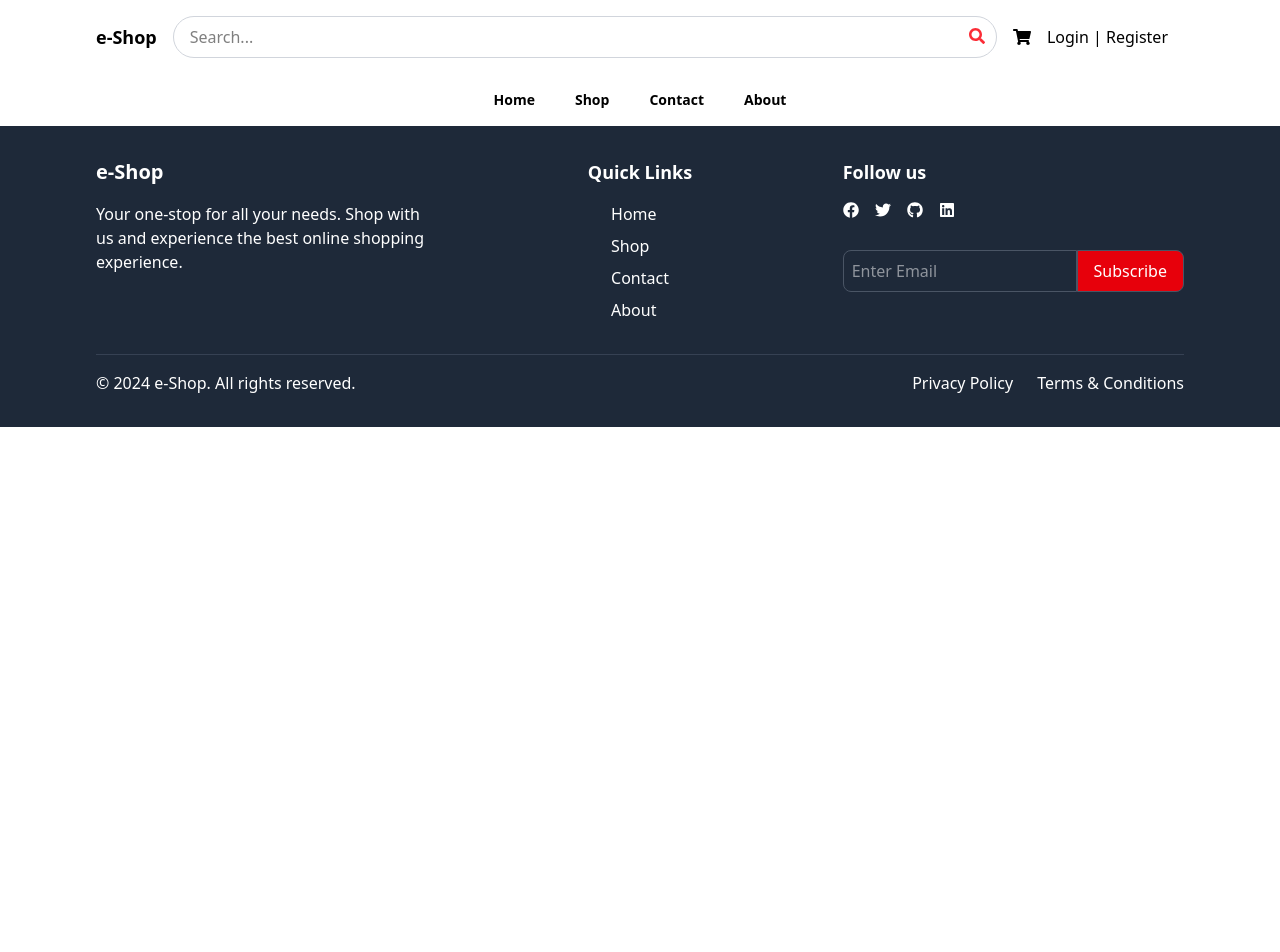
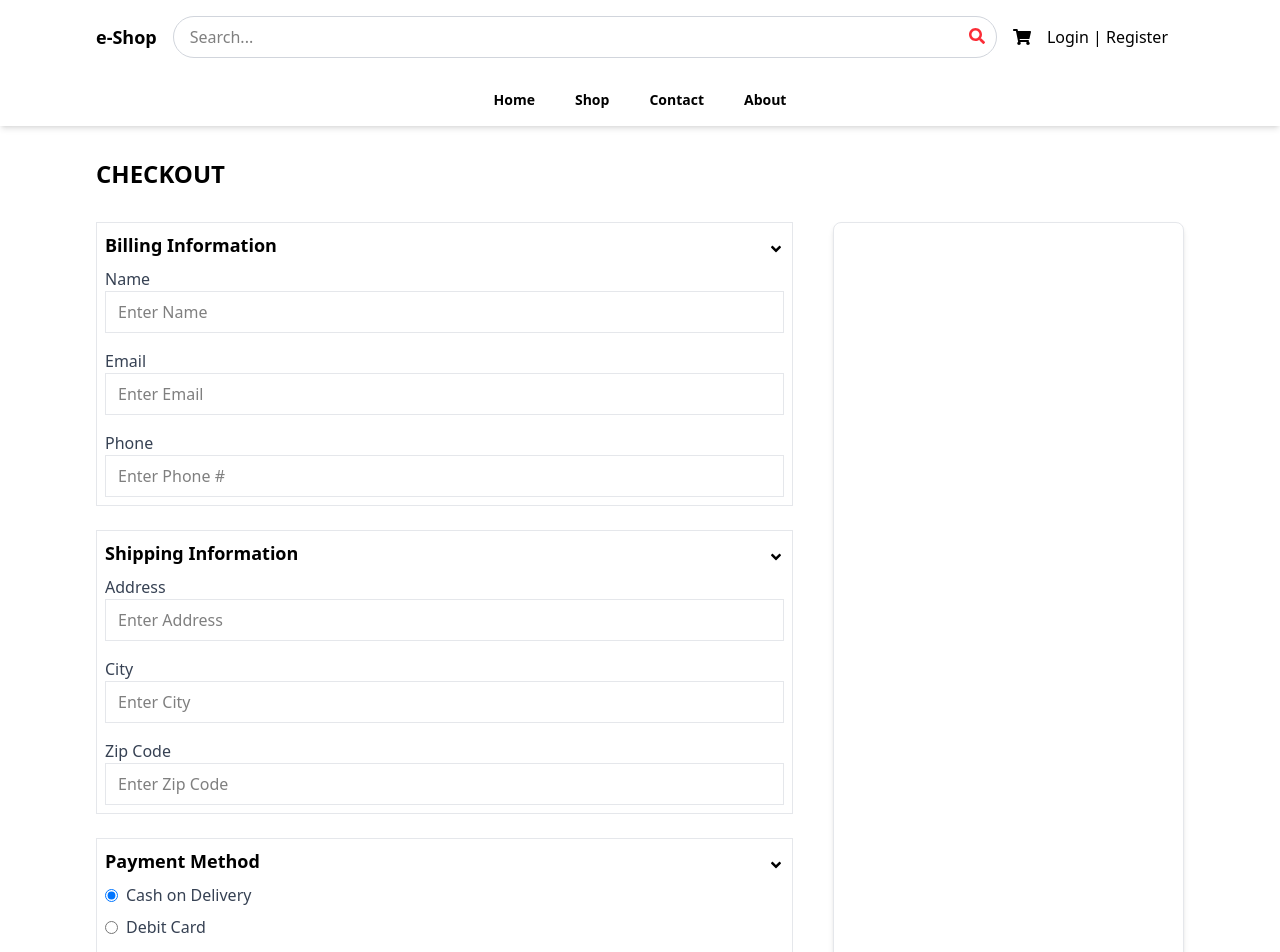
Before and after one commit to huss-huss/React_Ecommerce, a React (Vite) app: page /checkout in a window 1280 px wide. Shown: the top 952 px of the page. Before the commit the page ends 800 px from the top, so only its background shows below. Built offline with nearby package versions, Linux system fonts and the light colour scheme; the HTML template or start-up script is replaced by a standard one.

Commit message:
Add Checkout page and integrate navigation from Cart

```diff
--- a/src/App.jsx
+++ b/src/App.jsx
@@ -4,6 +4,7 @@
 import Home from "./pages/Home";
 import Shop from "./pages/Shop";
 import Cart from "./pages/Cart";
+import Checkout from "./pages/Checkout";
 
 const App = () => {
   return (
@@ -13,6 +14,7 @@
         <Route path="/" element={<Home />} />
         <Route path="/shop" element={<Shop />} />
         <Route path="/cart" element={<Cart />} />
+        <Route path="/checkout" element={<Checkout />} />
       </Routes>
       <Footer />
     </BrowserRouter>
--- a/src/pages/Cart.jsx
+++ b/src/pages/Cart.jsx
@@ -9,12 +9,14 @@
   increaseQuantity,
   removeFromCart,
 } from "../redux/cartSlice";
+import { useNavigate } from "react-router-dom";
 
 const Cart = () => {
   const cart = useSelector((state) => state.cart);
   const dispatch = useDispatch();
   const [address, setAddress] = useState("main street, 123");
   const [isModalOpen, setIsModalOpen] = useState(false);
+  const navigate = useNavigate();
   return (
     <div className="container mx-auto py-8 min-h-96 px-4 md:px-16 lg:px-24">
       {cart.products.length > 0 ? (
@@ -104,7 +106,10 @@
                 <span>${cart.totalPrice.toFixed(2)}</span>
               </div>
 
-              <button className="w-full bg-red-600 text-white py-2 hover:bg-red-800">
+              <button
+                className="w-full bg-red-600 text-white py-2 hover:bg-red-800"
+                onClick={() => navigate("/checkout")}
+              >
                 Proceed to Checkout
               </button>
             </div>
--- /dev/null
+++ b/src/pages/Checkout.jsx
@@ -0,0 +1,206 @@
+import React, { useState } from "react";
+import { FaAngleDown, FaAngleUp } from "react-icons/fa";
+
+const Checkout = () => {
+  const [billingToggle, setBillingToggle] = useState(true);
+  const [shippingToggle, setShippingToggle] = useState(true);
+  const [paymentToggle, setPaymentToggle] = useState(true);
+
+  const [paymentMethod, setPaymentMethod] = useState("cod");
+
+  return (
+    <div className="container mx-auto py-8 min-h-96 px-4 md:px-16 lg:px-24">
+      <h3 className="text-2xl font-semibold mb-4">CHECKOUT</h3>
+      <div className="flex flex-col md:flex-row justify-between space-x-10 mt-8">
+        <div className="md:w-2/3">
+          {/* Billing Information */}
+          <div className="border p-2 mb-6 border-gray-200">
+            <div
+              className="flex items-center justify-between"
+              onClick={() => setBillingToggle(!billingToggle)}
+            >
+              <h3 className="text-lg font-semibold mb-2 cursor-pointer">
+                Billing Information
+              </h3>
+              {billingToggle ? <FaAngleDown /> : <FaAngleUp />}
+            </div>
+
+            <div className={`space-y-4 ${billingToggle ? "" : "hidden"}`}>
+              <div>
+                <label className="block text-gray-700">Name</label>
+                <input
+                  type="text"
+                  name="name"
+                  placeholder="Enter Name"
+                  className="w-full px-3 py-2 border border-gray-200"
+                />
+              </div>
+
+              <div>
+                <label className="block text-gray-700">Email</label>
+                <input
+                  type="email"
+                  name="email"
+                  placeholder="Enter Email"
+                  className="w-full px-3 py-2 border border-gray-200"
+                />
+              </div>
+
+              <div>
+                <label className="block text-gray-700">Phone</label>
+                <input
+                  type="text"
+                  name="phone"
+                  placeholder="Enter Phone #"
+                  className="w-full px-3 py-2 border border-gray-200"
+                />
+              </div>
+            </div>
+          </div>
+          {/* Shipping Information */}
+          <div className="border p-2 mb-6 border-gray-200">
+            <div
+              className="flex items-center justify-between"
+              onClick={() => setShippingToggle(!shippingToggle)}
+            >
+              <h3 className="text-lg font-semibold mb-2 cursor-pointer">
+                Shipping Information
+              </h3>
+              {shippingToggle ? <FaAngleDown /> : <FaAngleUp />}
+            </div>
+
+            <div className={`space-y-4 ${shippingToggle ? "" : "hidden"}`}>
+              <div>
+                <label className="block text-gray-700">Address</label>
+                <input
+                  type="text"
+                  name="address"
+                  placeholder="Enter Address"
+                  className="w-full px-3 py-2 border border-gray-200"
+                />
+              </div>
+
+              <div>
+                <label className="block text-gray-700">City</label>
+                <input
+                  type="text"
+                  name="city"
+                  placeholder="Enter City"
+                  className="w-full px-3 py-2 border border-gray-200"
+                />
+              </div>
+
+              <div>
+                <label className="block text-gray-700">Zip Code</label>
+                <input
+                  type="text"
+                  name="zip"
+                  placeholder="Enter Zip Code"
+                  className="w-full px-3 py-2 border border-gray-200"
+                />
+              </div>
+            </div>
+          </div>
+          {/* Payment Information */}
+          <div className="border p-2 mb-6 border-gray-200">
+            <div
+              className="flex items-center justify-between"
+              onClick={() => setPaymentToggle(!paymentToggle)}
+            >
+              <h3 className="text-lg font-semibold mb-2 cursor-pointer">
+                Payment Method
+              </h3>
+              {paymentToggle ? <FaAngleDown /> : <FaAngleUp />}
+            </div>
+
+            <div className={`space-y-4 ${paymentToggle ? "" : "hidden"}`}>
+              <div className="flex items-center mb-2">
+                <input
+                  type="radio"
+                  name="payment"
+                  checked={paymentMethod === "cod"}
+                  onChange={() => setPaymentMethod("cod")}
+                />
+                <label className="block text-gray-700 ml-2">
+                  Cash on Delivery
+                </label>
+              </div>
+
+              <div className="flex items-center mb-2">
+                <input
+                  type="radio"
+                  name="payment"
+                  checked={paymentMethod === "dc"}
+                  onChange={() => setPaymentMethod("dc")}
+                />
+                <label className="block text-gray-700 ml-2">Debit Card</label>
+              </div>
+            </div>
+            {/* Credit Card Form */}
+            {paymentMethod === "dc" && (
+              <div className="bg-gray-100 p-4 rounded-lg mb-4">
+                <h3 className="text-xl font-semibold mb-4">
+                  Debit Card Information
+                </h3>
+
+                <div className="mb-4">
+                  <label className="block text-gray-700 font-semibold mb-2">
+                    Card Number
+                  </label>
+                  <input
+                    type="text"
+                    placeholder="Enter card number"
+                    className="border border-gray-200 p-2 w-full rounded bg-white"
+                    required
+                  />
+                </div>
+
+                <div className="mb-4">
+                  <label className="block text-gray-700 font-semibold mb-2">
+                    Card Holder Name
+                  </label>
+                  <input
+                    type="text"
+                    placeholder="Enter card holder name"
+                    className="border border-gray-200 p-2 w-full rounded bg-white"
+                    required
+                  />
+                </div>
+
+                <div className="flex">
+                  <div className="w-1/2 mr-2">
+                    <label className="block text-gray-700 font-semibold mb-2">
+                      Expiry Date
+                    </label>
+                    <input
+                      type="text"
+                      placeholder="MM/YY"
+                      className="border border-gray-200 p-2 w-full rounded bg-white"
+                      required
+                    />
+                  </div>
+
+                  <div className="w-1/2 ml-2">
+                    <label className="block text-gray-700 font-semibold mb-2">
+                      CVV
+                    </label>
+                    <input
+                      type="text"
+                      placeholder="CVV"
+                      className="border border-gray-200 p-2 w-full rounded bg-white"
+                      required
+                    />
+                  </div>
+                </div>
+              </div>
+            )}
+          </div>
+        </div>
+
+        <div className="md:w-1/3 bg-white p-6 rounded-lg shadow-md border border-gray-200"></div>
+      </div>
+    </div>
+  );
+};
+
+export default Checkout;
```
